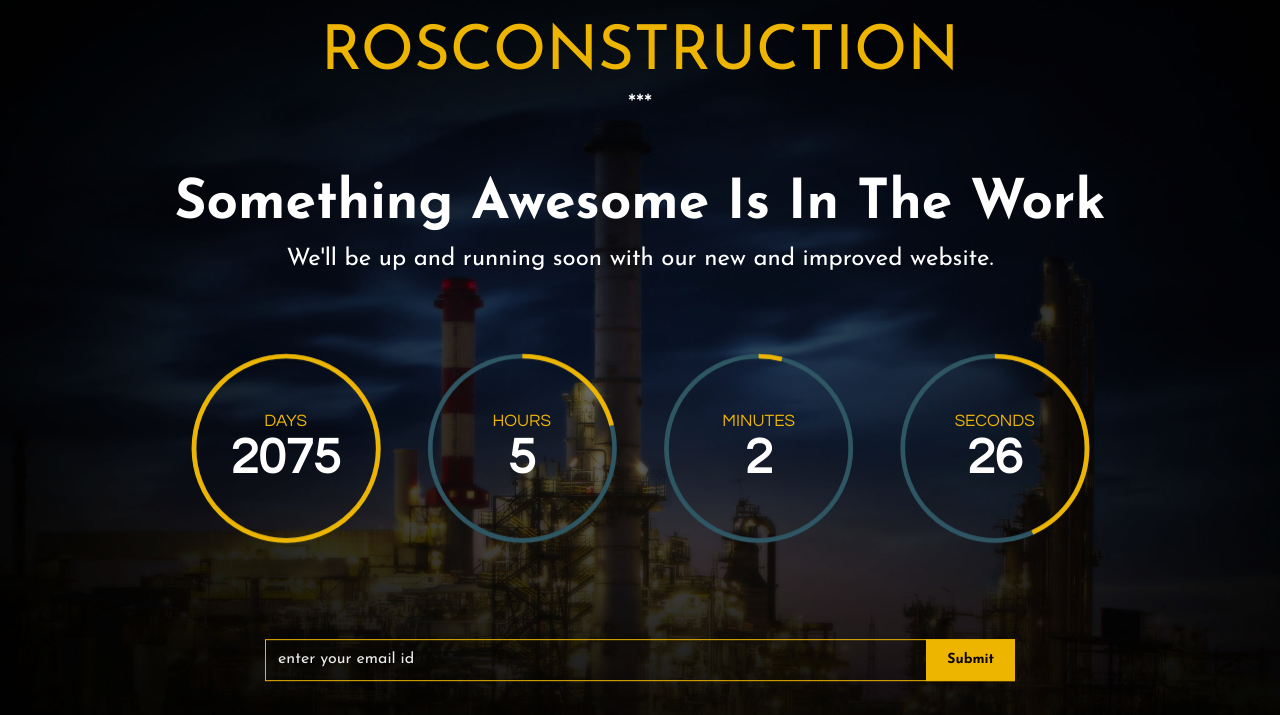
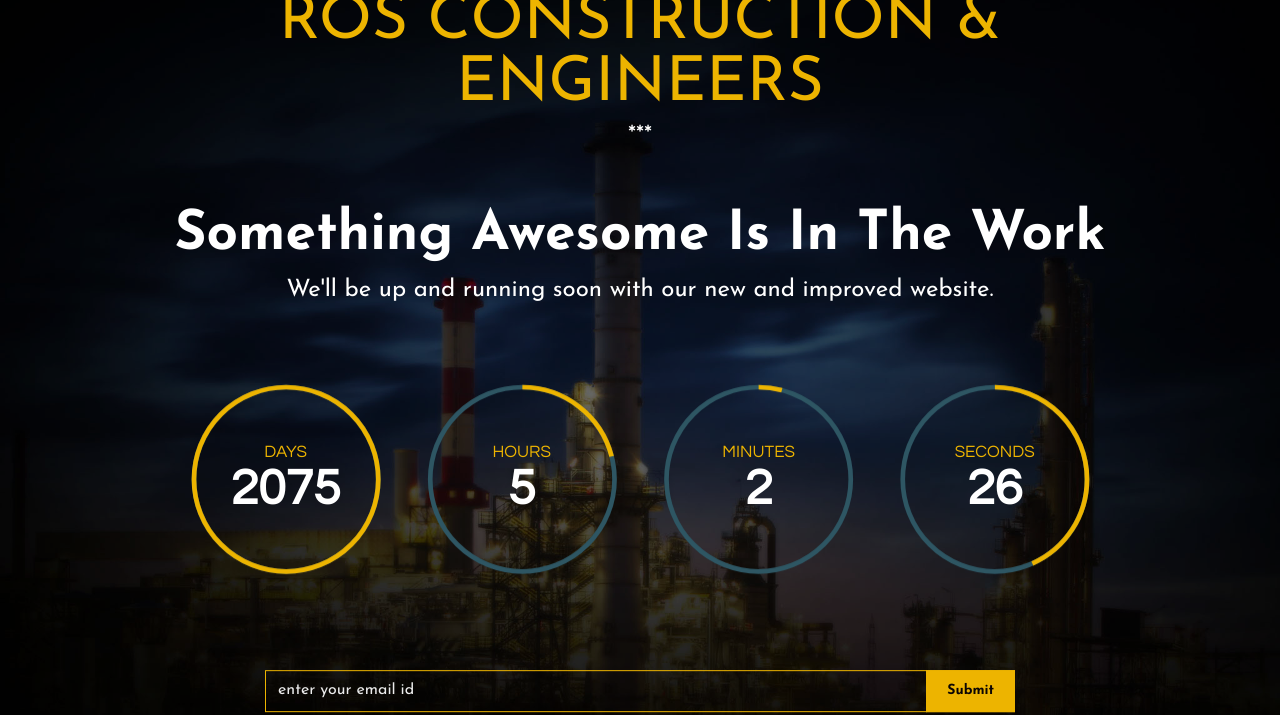
Before and after one commit to rosconstruction/website, a plain HTML site: page index.html in a window 1280 px wide. Shown: the top 715 px of the page. Drawn offline with nearby package versions, Linux system fonts and the light colour scheme.

Commit message:
Update index.html

```diff
--- a/index.html
+++ b/index.html
@@ -2,7 +2,7 @@
 <html>
   <head>
     <meta charset="UTF-8">
-    <title>ROSCONSTRUCTION</title>
+    <title>ROS CONSTRUCTION & ENGINEERS</title>
     <meta name="description" content="Free Responsive HTML5 CSS3 Coming Soon Template">
     <meta name="author" content="webthemez">
     <meta name="authorUrl" content="http://webthemez.Com">
@@ -42,7 +42,7 @@
 				<div class="row">
 					<div class="blazer clearfix">
 						<div class="col-sm-12">
-						   <h1>ROSCONSTRUCTION</h1>
+						   <h1>ROS CONSTRUCTION & ENGINEERS</h1>
 						   <h2>Something Awesome is in the Work</h2>
 						   <h3>We'll be up and running soon with our new and improved website.</h3>
 						</div>
```
